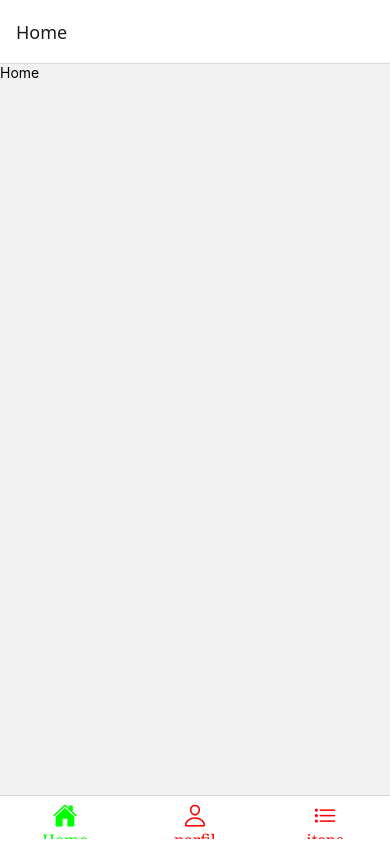
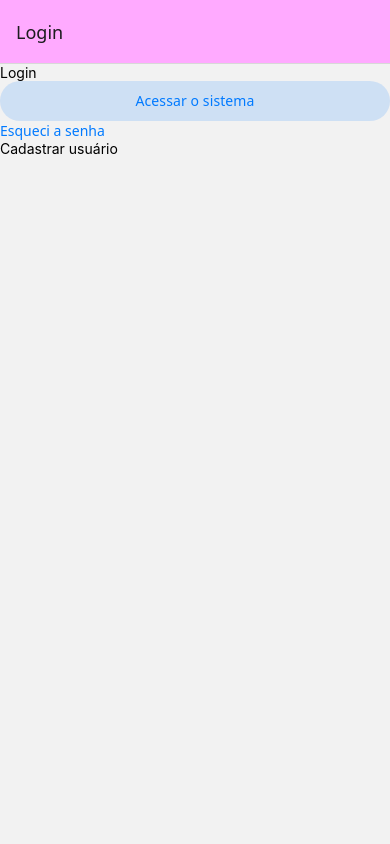
Before and after one commit to ewertonjsilva/aula-api-expo-2026-completo, a React Native app: screen /home in a window 390 px wide. Built offline with nearby package versions, Linux system fonts and the light colour scheme; what react-native-responsive-fontsize would draw is missing.

Commit message:
ultimate

```diff
--- a/app.json
+++ b/app.json
@@ -24,6 +24,9 @@
     },
     "web": {
       "favicon": "./assets/favicon.png"
-    }
+    },
+    "plugins": [
+      "expo-status-bar"
+    ]
   }
 }
--- a/src/routes/rootStack.js
+++ b/src/routes/rootStack.js
@@ -26,7 +26,7 @@ export default function RootStack() {
         options={{ title: 'Login' }}
       />
       <Stack.Screen
-        name="home"
+        name="myTab"
         component={MyTabs}
         options={{
           title: 'Home',
--- a/src/telas/login.js
+++ b/src/telas/login.js
@@ -9,7 +9,7 @@ export default function Login() {
     return (
         <View>
             <Text>Login</Text>
-            <Button screen="home">Acessar o sistema</Button>
+            <Button screen="myTab">Acessar o sistema</Button>
             <Link screen="recSenha">Esqueci a senha</Link>
             <Pressable
                 onPress={() => navigation.navigate('cadUsuario')}
```
Also changed, not shown: package.json (+6 -6 lines), 1 other file (tests, documents, lock files or other folders).
